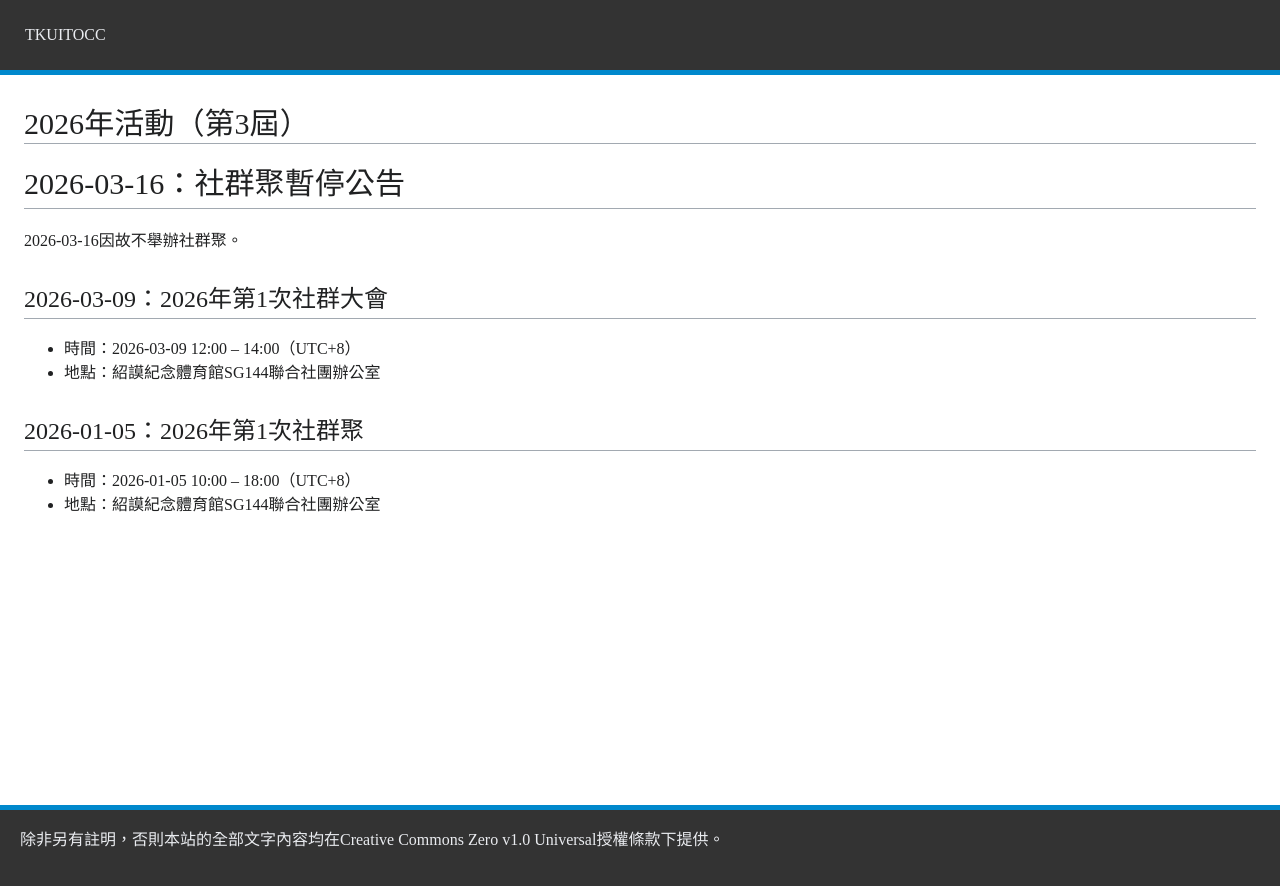
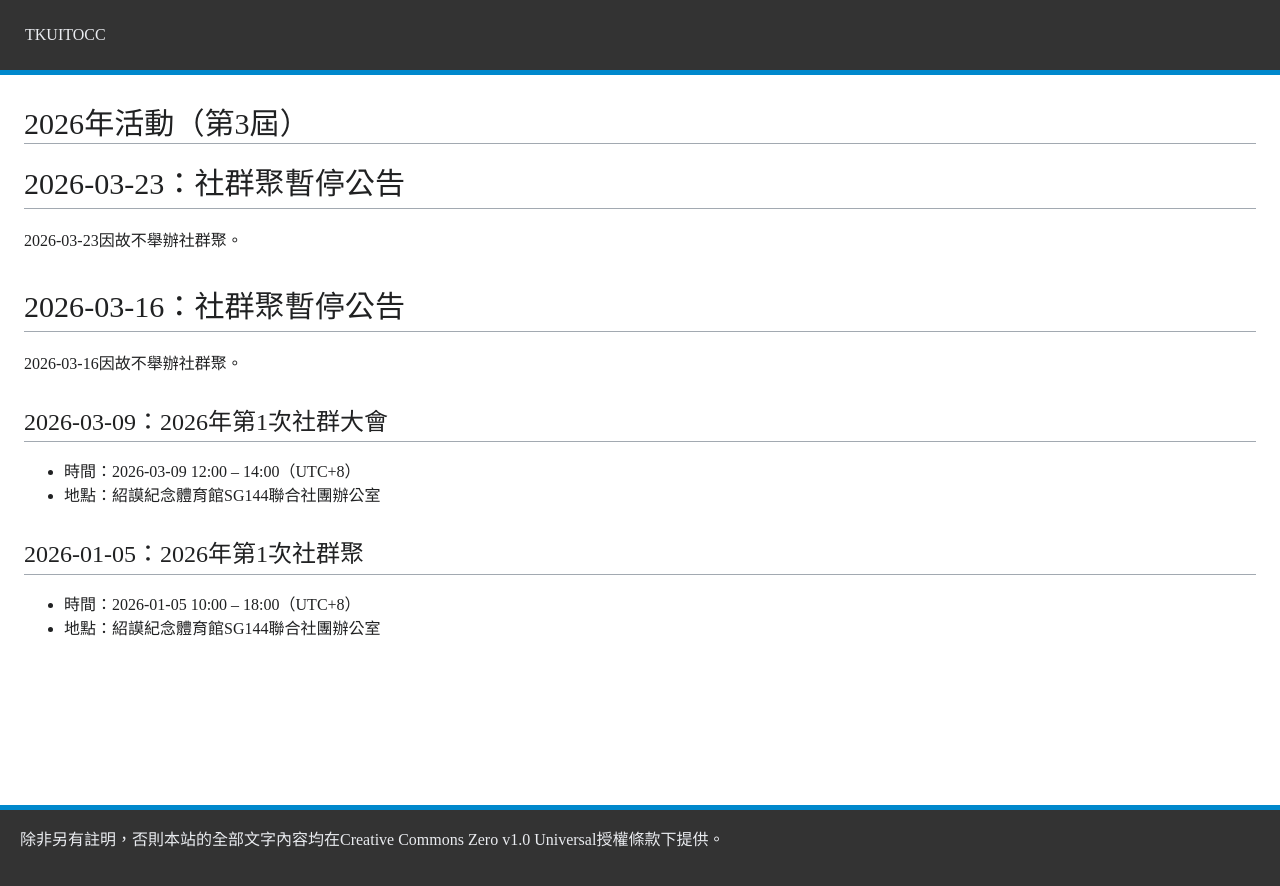
Before and after one commit to tkuitocc/tkuitocc.github.io, a Jekyll site: the page built from docs/zh-Hant-TW/2026/活動.md, in a window 1280 px wide. Shown: the top 886 px of the page. Built offline with Jekyll 4.4.1, drawn with Linux system fonts in a browser that asks for light colours; our own code applies the rules of GitHub Pages for plain Markdown files.

```diff
--- a/docs/zh-Hant-TW/2026/活動.md
+++ b/docs/zh-Hant-TW/2026/活動.md
@@ -1,4 +1,8 @@
 # 2026年活動（第3屆）
+
+# 2026-03-23：社群聚暫停公告
+
+2026-03-23因故不舉辦社群聚。
 
 # 2026-03-16：社群聚暫停公告
 
```
Also changed, not shown: docs/en-US/2026/Events.md (renamed from docs/en-US/2026/Activities.md, +4 -0 lines).
